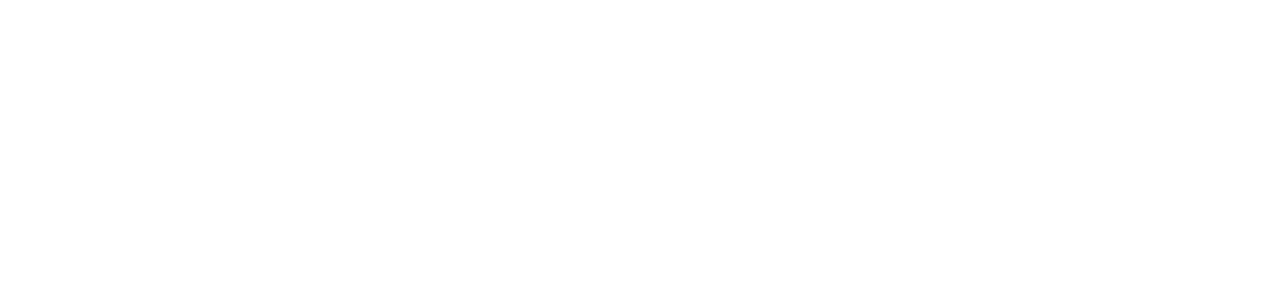
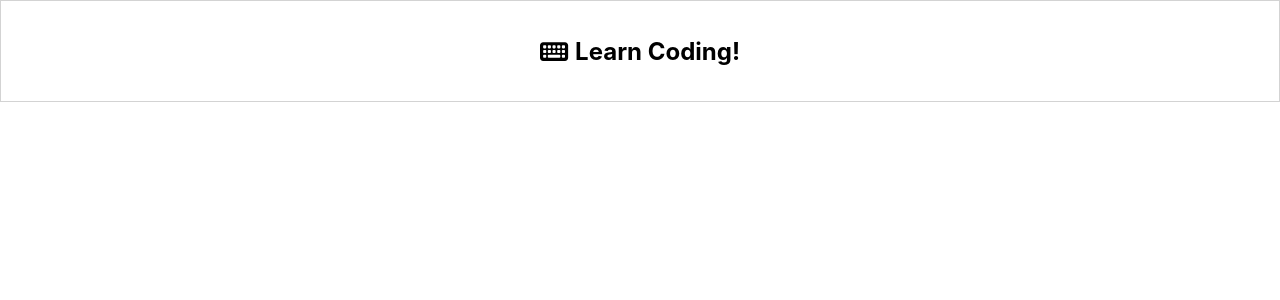
Before and after one commit to md-rafiul/learn-coding, a React (Create React App) app: page / in a window 1280 px wide. Shown: the top 300 px of the page. Built offline with nearby package versions, Linux system fonts and the light colour scheme.

Commit message:
header added with icon

```diff
--- a/package.json
+++ b/package.json
@@ -3,6 +3,9 @@
   "version": "0.1.0",
   "private": true,
   "dependencies": {
+    "@fortawesome/fontawesome-svg-core": "^6.2.0",
+    "@fortawesome/free-solid-svg-icons": "^6.2.0",
+    "@fortawesome/react-fontawesome": "^0.2.0",
     "@testing-library/jest-dom": "^5.16.5",
     "@testing-library/react": "^13.4.0",
     "@testing-library/user-event": "^13.5.0",
--- a/src/App.js
+++ b/src/App.js
@@ -1,9 +1,11 @@
 import "./App.css";
 import Cards from "./Components/Cards/Cards";
+import Header from "./Components/Header/Header";
 
 function App() {
   return (
     <div className="App">
+      <Header></Header>
       <Cards></Cards>
     </div>
   );
--- /dev/null
+++ b/src/Components/Header/Header.css
@@ -0,0 +1,11 @@
+.header {
+  display: flex;
+  height: 100px;
+  border: 1px solid lightgray;
+  justify-content: center;
+  align-items: center;
+}
+.header-icon {
+  font-size: 25px;
+  margin-right: 7px;
+}
--- /dev/null
+++ b/src/Components/Header/Header.js
@@ -0,0 +1,15 @@
+import React from "react";
+import "./Header.css";
+import { FontAwesomeIcon } from "@fortawesome/react-fontawesome";
+import { faKeyboard } from "@fortawesome/free-solid-svg-icons";
+
+const Header = () => {
+  return (
+    <div className="header">
+      <FontAwesomeIcon icon={faKeyboard} className="header-icon" />
+      <h2>Learn Coding!</h2>
+    </div>
+  );
+};
+
+export default Header;
```
Also changed, not shown: src/Components/SideSection/Sidesection.js (added, +8 -0 lines), src/Components/SideSection/Sidesection.css (added), 1 other file (tests, documents, lock files or other folders).
